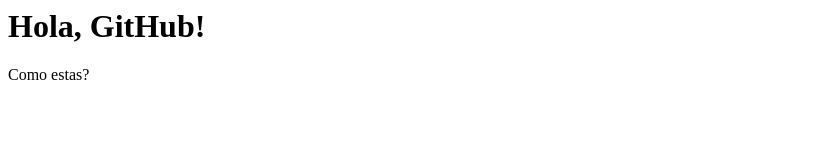
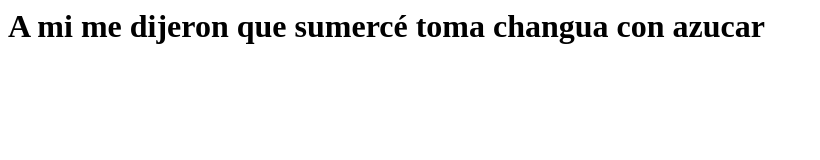
Before and after one commit to nicko2908/Taller-de-Git-Parte-2, a plain HTML site: page index.html in a window 1280 px wide. Shown: the whole page, without its empty margins (0-820 px from the left). Drawn offline with Linux system fonts and the light colour scheme.

Commit message:
Cambios en second_feature

```diff
--- a/index.html
+++ b/index.html
@@ -1,2 +1 @@
-<h1>Hola, GitHub!</h1>
-<p>Como estas?</p>
+<h1>A mi me dijeron que sumercé toma changua con azucar</h1>
```
